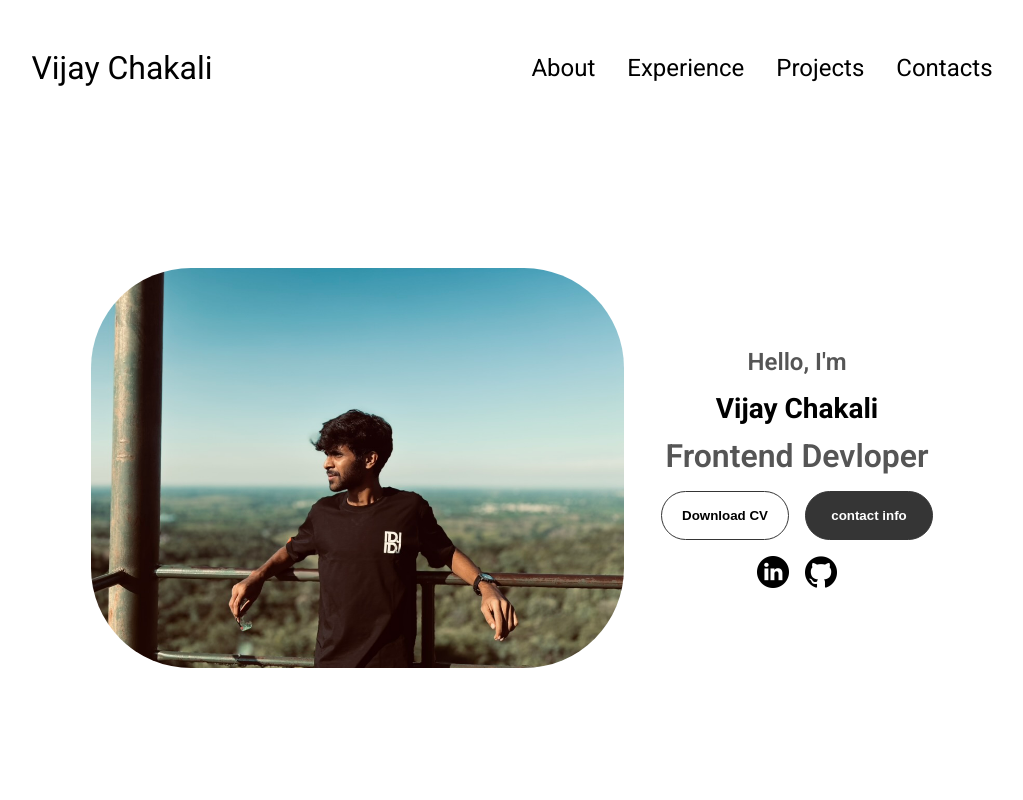
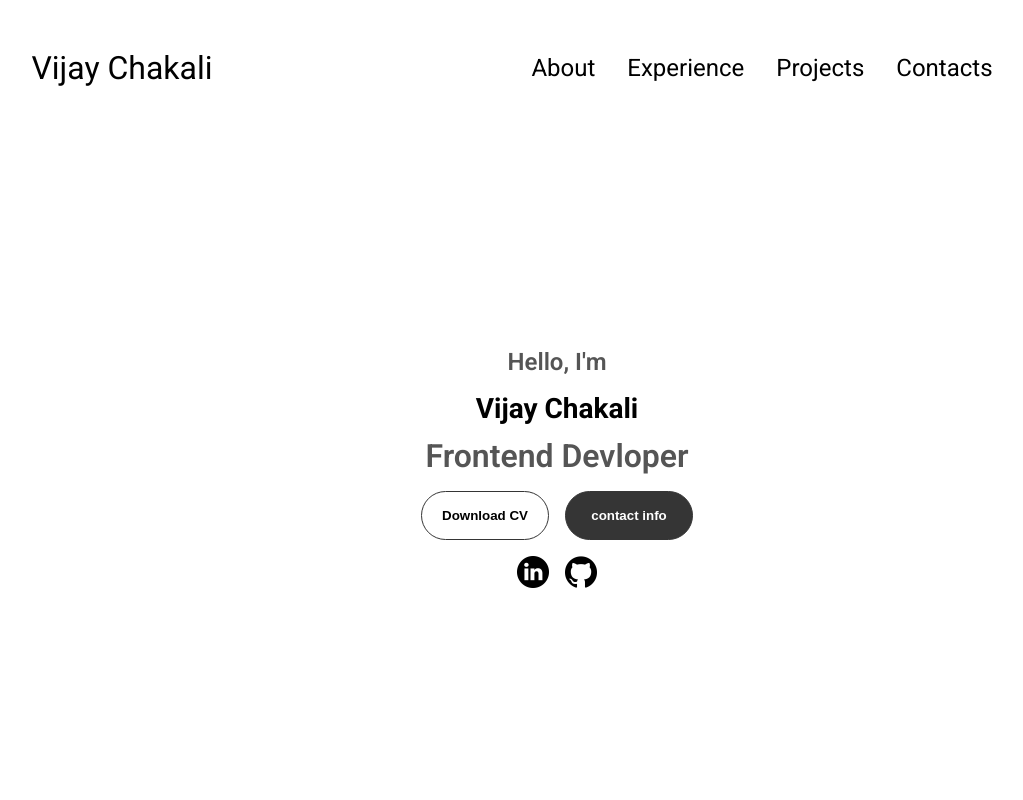
Before and after one commit to vijaychanduri/vijaychanduri.github.io, a plain HTML site: page index.html in a window 1280 px wide. Shown: the top 800 px of the page, without its empty margins (128-1151 px from the left). Drawn offline with Linux system fonts and the light colour scheme.

Commit message:
change 5

```diff
--- a/index.html
+++ b/index.html
@@ -36,9 +36,9 @@
     </div>
    </nav>
    <section id="profile">
-    <div class="section-pic-container">
+    <!-- <div class="section-pic-container">
         <img src="./assets copy/DBFF3940-021C-4E7A-BC06-806D2C1D4716_1_105_c.jpeg" alt="Vijay Chanduri profile" style="border-radius: 100px;">
-    </div>
+    </div> -->
     <div class="section-text">
         <p class="section-text-p1">Hello, I'm</p>
         <h1 class="title">Vijay Chakali</h1>
```
